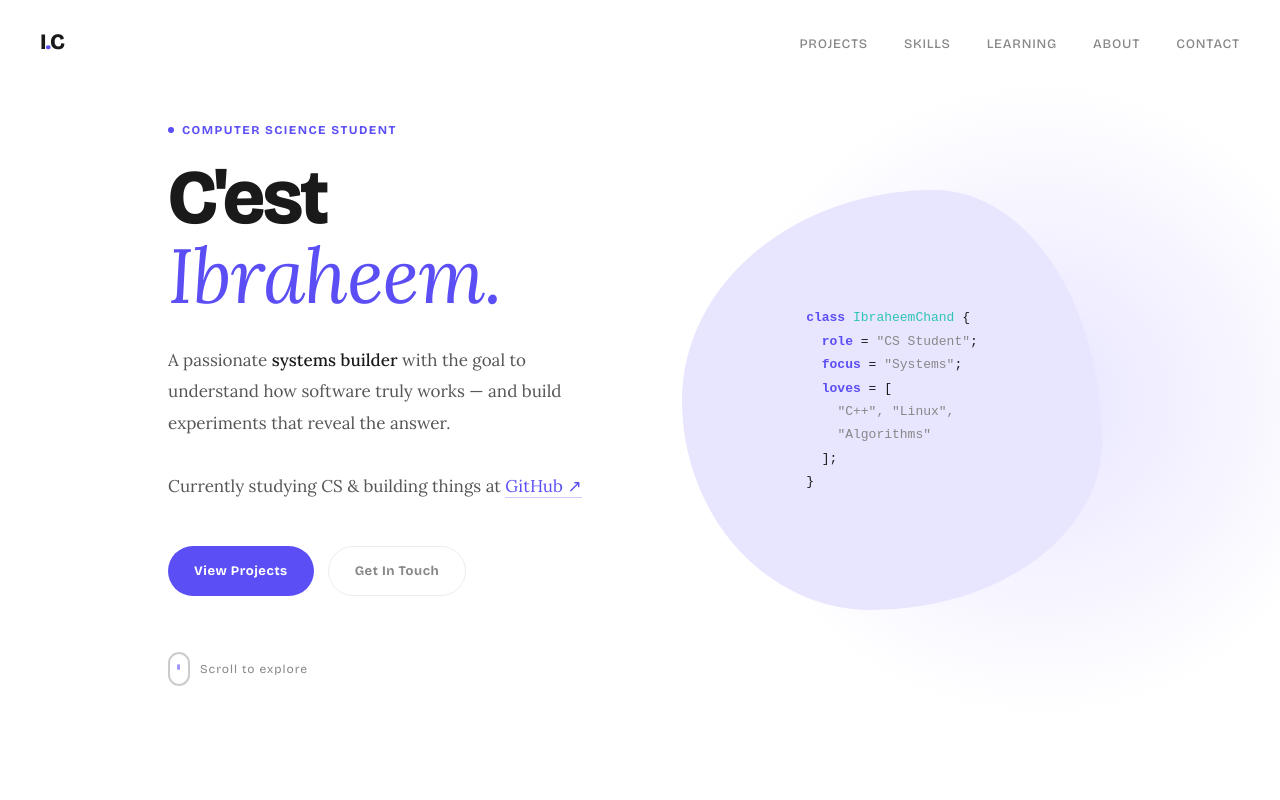
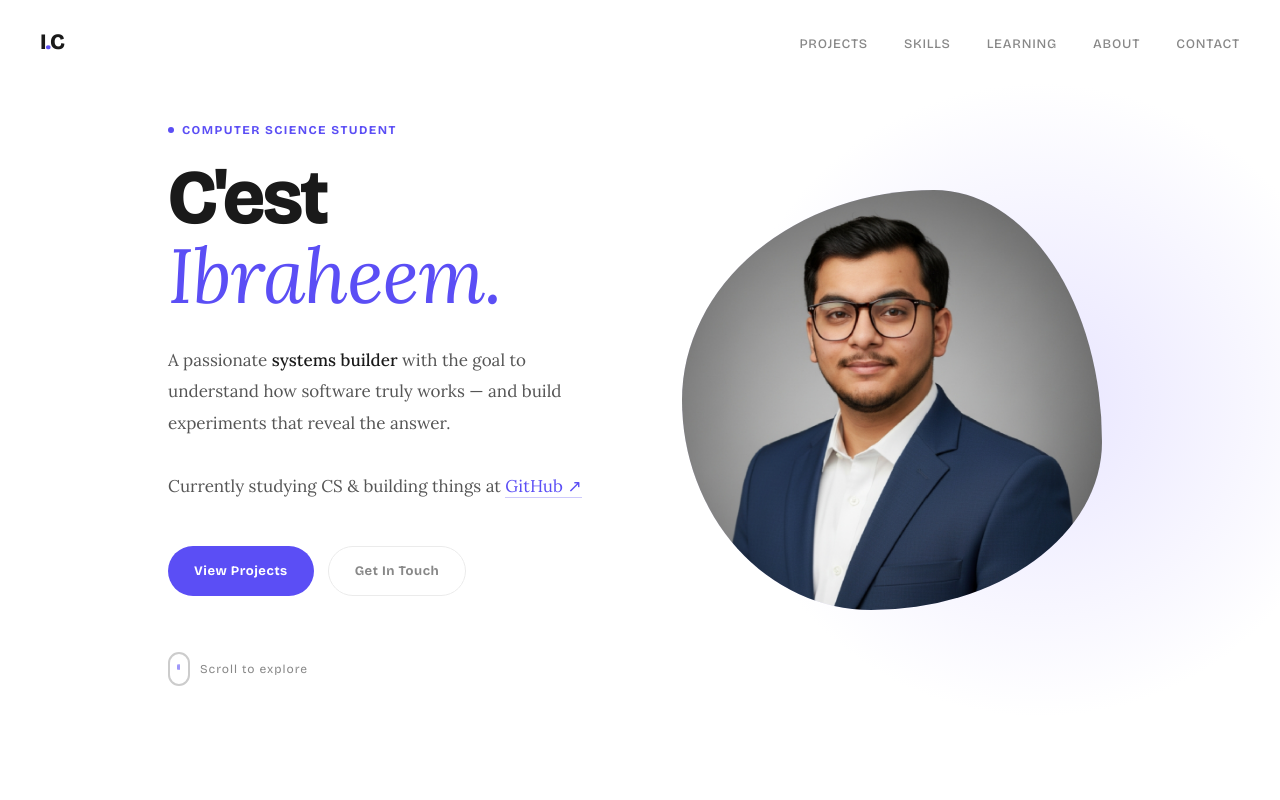
Before and after one commit to ibraheemchand/My-Portfolio, a plain HTML site: page index.html in a window 1280 px wide. Shown: the top 800 px of the page. Drawn offline with nearby package versions, Linux system fonts and the light colour scheme.

Commit message:
adding the image

```diff
--- a/index.html
+++ b/index.html
@@ -57,16 +57,7 @@
         </div>
         <div class="hero-visual">
           <div class="hero-visual-blob">
-            <div class="hero-code-block">
-              <div><span class="cp">class</span> <span class="ct">IbraheemChand</span> {</div>
-              <div>&nbsp;&nbsp;<span class="cp">role</span> = <span class="cg">"CS Student"</span>;</div>
-              <div>&nbsp;&nbsp;<span class="cp">focus</span> = <span class="cg">"Systems"</span>;</div>
-              <div>&nbsp;&nbsp;<span class="cp">loves</span> = [</div>
-              <div>&nbsp;&nbsp;&nbsp;&nbsp;<span class="cg">"C++", "Linux",</span></div>
-              <div>&nbsp;&nbsp;&nbsp;&nbsp;<span class="cg">"Algorithms"</span></div>
-              <div>&nbsp;&nbsp;];</div>
-              <div>}</div>
-            </div>
+            <img src="profile.jpg" alt="Ibraheem Chand" class="hero-profile-img">
           </div>
         </div>
       </div>
--- a/styles.css
+++ b/styles.css
@@ -181,6 +181,14 @@ nav.scrolled {
   background: var(--light);
   border-radius: 60% 40% 55% 45% / 50% 60% 40% 50%;
   display: flex; align-items: center; justify-content: center;
+  overflow: hidden;
+}
+.hero-profile-img {
+  width: 100%;
+  height: 100%;
+  object-fit: cover;
+  object-position: center top;
+  display: block;
 }
 .hero-code-block {
   font-family: 'Courier New', monospace; font-size: 13px;
```
Also changed, not shown: profile.jpg (added).
